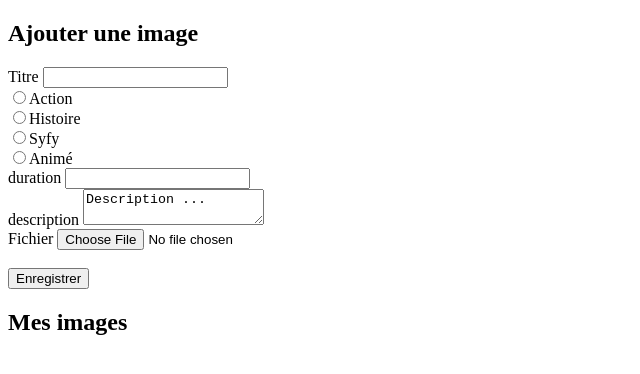
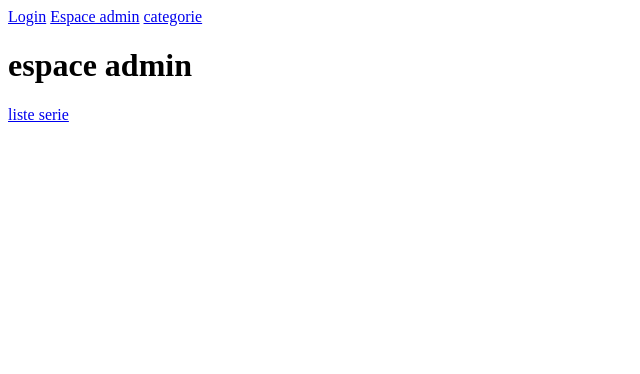
Before and after one commit to mdc-web/netfalse, a PHP site: page /index.php?spaceAdmin in a window 1280 px wide. Shown: the top 374 px of the page, without its empty margins (0-640 px from the left). Run offline with PHP 8.4, Linux system fonts and the light colour scheme; data that the repository does not hold is empty.

Commit message:
startView

```diff
--- a/index.php
+++ b/index.php
@@ -3,8 +3,7 @@
 include 'model/config.php';
 include 'model/connexionDb.php';
 include 'model/items.php';
-include 'controller/controllerItems.php';
-include 'controller/controllerGet.php';
+
 
 ?>
 
@@ -16,38 +15,37 @@ include 'controller/controllerGet.php';
         <meta name='viewport' content='width=device-width, initial-scale=1'>
 
     </head>
-<body>
-    <h2>Ajouter une image</h2>
-    <form method="POST" enctype="multipart/form-data">
+    <body>
 
-        <label for="file">Titre</label>
-        <input type="text" name="titre"><br>
-
-        <input type="radio" name="categorie" value="action">Action<br>
-        <input type="radio" name="categorie" value="histoire">Histoire<br>
-        <input type="radio" name="categorie" value="syfy">Syfy<br>
-        <input type="radio" name="categorie" value="syfy">Animé<br>
-
-        <label for="file">duration</label>
-        <input type="number" name="duration"><br>
-
-        <label for="file">description</label>
-        <textarea name="description">Description ...</textarea><br>
-
-        <label for="file">Fichier</label>
-        <input type="file" name="file"><br><br>
-
-        <button type="submit" name="submit">Enregistrer</button>
-    </form>
-    <h2>Mes images</h2>
-    <?php
+        <nav>
+            <div>
+                <a href="index.php?login">Login</a>
+                <a href="index.php?spaceAdmin">Espace admin</a>
+                <a href="index.php?viewCategorie">categorie</a>
+            </div>
+        </nav>
 
 
-        if(!empty($item)){
-            foreach($item as $classItem ){
-                echo $classItem -> titre.$classItem -> categorie.$classItem -> duration.$classItem -> description."<img src='./upload/".$classItem -> nom."' width='150px' ><br>";
-            }
+    <?php
+        if (isset($_GET['spaceAdmin'])) {
+
+            include 'view/spaceAdmin.php';
+        } else if (isset($_GET['login'])){
+            include 'view/login.php';
+        } else if (isset($_GET['spaceAdmin'])){
+            include 'view/spaceAdmin.php';
+        } else if (isset($_GET['viewCategorie'])){
+            include 'view/viewCategorie.php';
+        } else if (isset($_GET['listItems'])){
+            include 'controller/controllerItems.php';
+            include 'controller/controllerGet.php';
+            include 'view/listItems.php';
+        } else if (isset($_GET['listUsers'])){
+            include 'view/listUsers.php';
+
+        } else {
+            include 'view/home.php';
         }
     ?>
-</body>
+    </body>
 </html>
--- a/model/dbNetfalse.sql
+++ b/model/dbNetfalse.sql
@@ -54,7 +54,7 @@ CREATE TABLE IF NOT EXISTS `netfalse`.`item` (
   `categorie` VARCHAR(255) NOT NULL,
   `description` VARCHAR(255) NOT NULL,
   `duration` INT NOT NULL,
-  `file` VARCHAR(255) NOT NULL,
+  `nom` VARCHAR(255) NOT NULL,
   PRIMARY KEY (`id`))
 ENGINE = InnoDB;
 
--- /dev/null
+++ b/view/home.php
@@ -0,0 +1 @@
+<h1>home</h1>
--- /dev/null
+++ b/view/listeUsers.php
@@ -0,0 +1 @@
+<h1>liste users</h1>
--- /dev/null
+++ b/view/login.php
@@ -0,0 +1 @@
+<h1>login</h1>
--- /dev/null
+++ b/view/spaceAdmin.php
@@ -0,0 +1,7 @@
+<h1>espace admin</h1>
+
+<nav>
+    <div>
+        <a href="index.php?listItems">liste serie</a>
+    </div>
+</nav>
--- /dev/null
+++ b/view/upItems.php
@@ -0,0 +1 @@
+<h1>up item</h1>
--- /dev/null
+++ b/view/upUsers.php
@@ -0,0 +1 @@
+<h1>up users</h1>
--- /dev/null
+++ b/view/viewCategorie.php
@@ -0,0 +1 @@
+<h1>view categorie</h1>
--- /dev/null
+++ b/view/viewItems.php
@@ -0,0 +1 @@
+<h1>view item</h1>
```
Also changed, not shown: view/listItems.php (added, +46 -0 lines), upload/62717846bab586.90981882.jpg (deleted), upload/62717f5f8826b5.92008306.jpg (deleted), upload/62717f75c85b54.96847587.jpg (deleted), upload/62718039cbc211.54229492.jpg (deleted), upload/627180671d2f41.73336276.jpg (deleted), upload/627180858059d5.47421874.jpg (deleted), upload/627180c82cc737.23131152.jpg (deleted), upload/627180f7f0bdb1.31897014.jpg (deleted).
